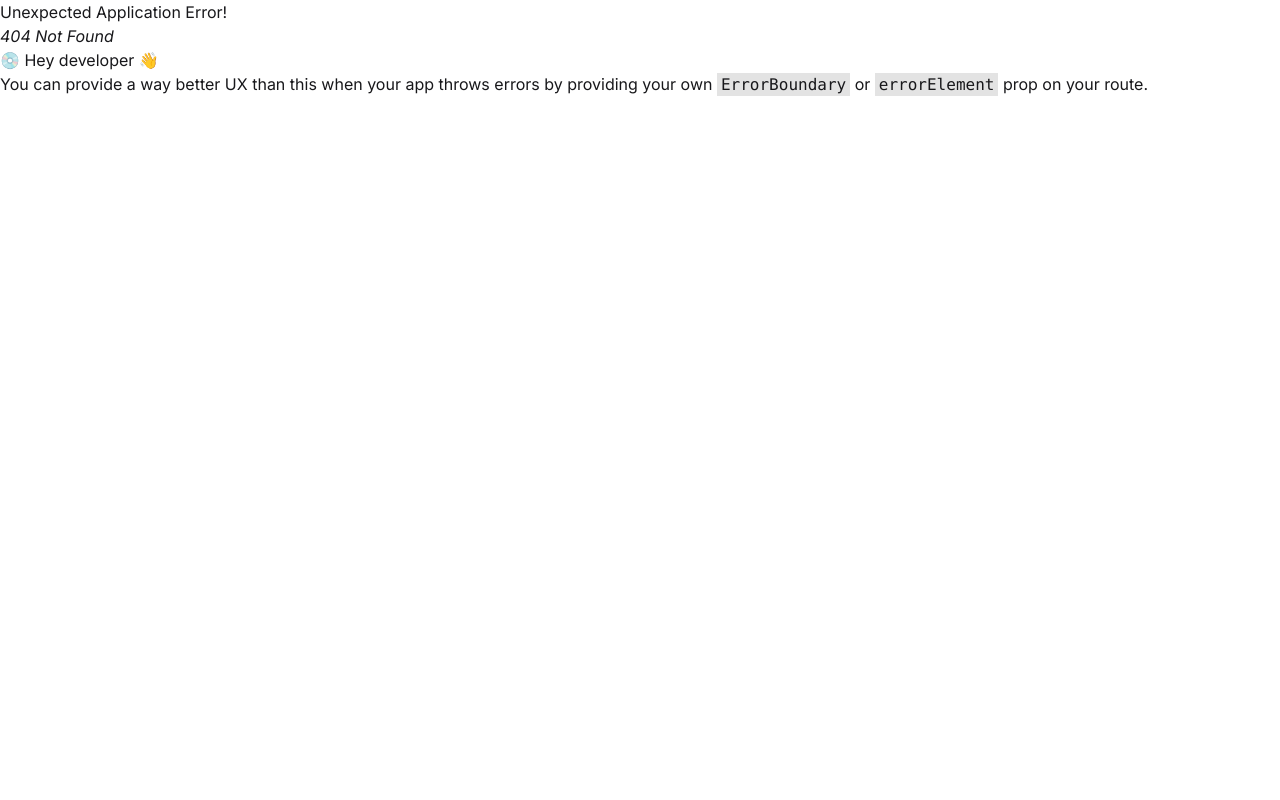
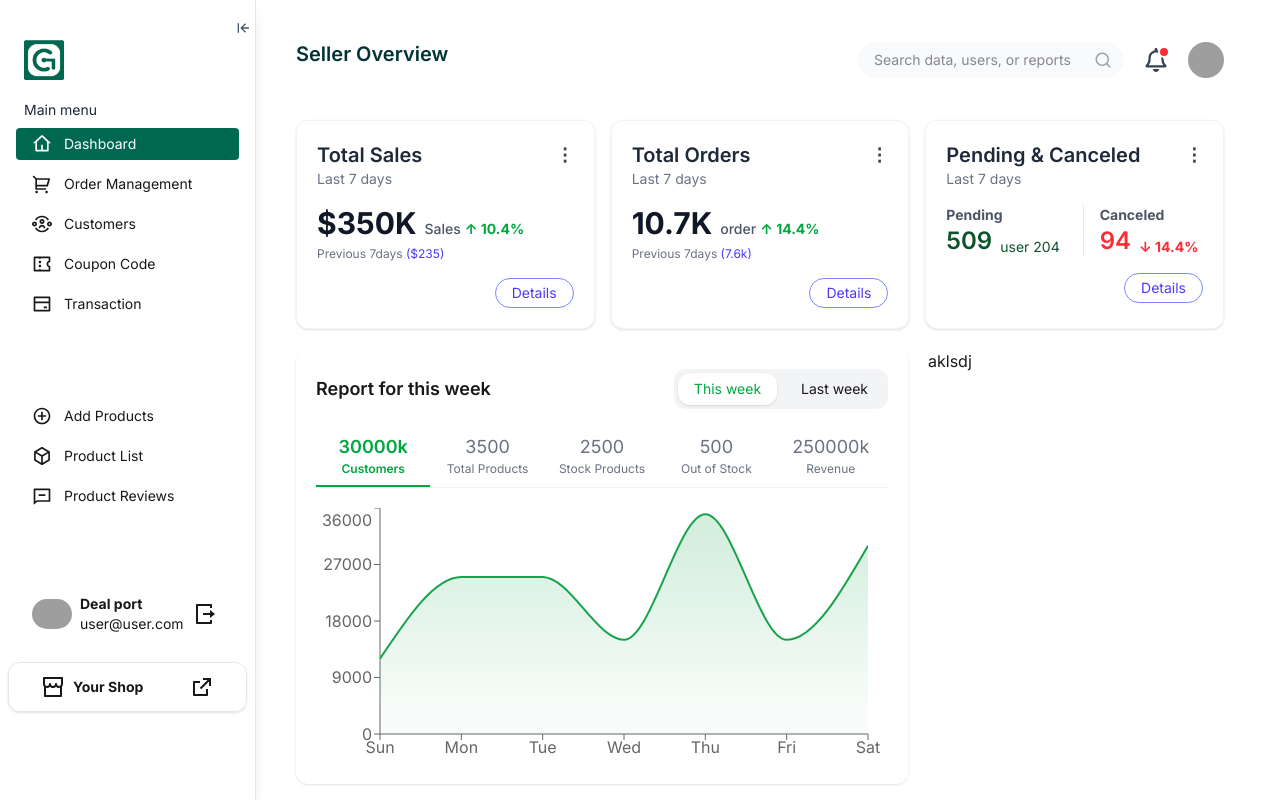
Before and after one commit to hasiburrahmanakash79/Gen-Gadget-Dashboard, a React (Vite) app: page /seller_overview in a window 1280 px wide. Before the commit this address had no page. Built offline with nearby package versions, Linux system fonts and the light colour scheme; grey boxes are pictures that could not be loaded.

Commit message:
feat: implement Seller Dashboard with overview and reporting features

```diff
--- a/src/Layouts/Dashboard.jsx
+++ b/src/Layouts/Dashboard.jsx
@@ -23,7 +23,6 @@ import Swal from "sweetalert2";
 const Dashboard = () => {
   const [open, setOpen] = useState(true);
   const isAdmin = false;
-  // const isStudent = true;
   const location = useLocation();
   const handleLogout = () => {
     Swal.fire({
@@ -69,7 +68,7 @@ const Dashboard = () => {
   const Menus = [
     {
       title: "Dashboard",
-      path: "/admin_overview",
+      path: "/seller_overview",
       icon: iconMappings.RoleHome,
       role: "seller",
     },
@@ -205,7 +204,9 @@ const Dashboard = () => {
               }`}
             >
               <li className="flex items-center gap-x-3 text-md ">
-                <IconContext.Provider value={{ className: "react-icon text-xl" }}>
+                <IconContext.Provider
+                  value={{ className: "react-icon text-xl" }}
+                >
                   <Menu.icon />
                 </IconContext.Provider>
                 <span
@@ -245,7 +246,7 @@ const Dashboard = () => {
           <div>
             <Link
               to="/profile"
-              className={`flex items-center gap-x-2 w-full -ml-4 p-2 pl-6 cursor-pointer text-sm items-center w-full ${
+              className={`flex items-center gap-x-2 w-full -ml-4 p-2 pl-6 cursor-pointer text-sm ${
                 location.pathname === "/profile"
               }`}
             >
@@ -267,7 +268,9 @@ const Dashboard = () => {
             </Link>
             <Link
               to="/profile"
-              className={`flex items-center justify-between gap-x-2 w-full -ml-4 mt-5 ${open && "shadow rounded-xl border border-gray-200"}  py-3 px-8 cursor-pointer text-sm items-center w-full ${
+              className={`flex items-center justify-between gap-x-2 w-full -ml-4 mt-5 ${
+                open && "shadow rounded-xl border border-gray-200"
+              }  py-3 px-8 cursor-pointer text-sm items-center w-full ${
                 location.pathname === "/profile"
               }`}
             >
--- /dev/null
+++ b/src/Pages/Dashboards/SellerDashboard/SellerOverview.jsx
@@ -0,0 +1,24 @@
+import SectionTitle from "../../../components/SectionTitle/SectionTitle";
+import DashboardCard from "../../../components/SellerDashboardWidgets/DashboardCard/DashboardCard";
+import WeeklyReportChart from "../../../components/SellerDashboardWidgets/WeeklyReportChart/WeeklyReportChart";
+
+
+const SellerOverview = () => {
+    return (
+        <div className="p-10">
+            <SectionTitle title="Seller Overview" />
+            <DashboardCard/>
+            <div className="grid grid-cols-3 gap-5 mt-5">
+                <div className="col-span-2">
+                    <WeeklyReportChart/>
+                </div>
+                <div>
+                    aklsdj
+                </div>
+            </div>
+
+        </div>
+    );
+};
+
+export default SellerOverview;
--- a/src/Routers/Router.jsx
+++ b/src/Routers/Router.jsx
@@ -18,14 +18,15 @@ import AllTeam from "../components/AdminDashboardWidgets/ManageStudent/AllTeam";
 import AllAtRiskStudents from "../components/AdminDashboardWidgets/AllAtRiskStudents";
 import ExamPerformance from "../components/StudentDashboardWidgets/ProgressAndGoal/ExamPerformance";
 import UserQualification from "../Pages/Qualification/UserQualification";
+import SellerOverview from "../Pages/Dashboards/SellerDashboard/SellerOverview";
 const router = createBrowserRouter([
   {
     path: "/",
     element: <Dashboard />,
     children: [
       {
-        path: "/admin_home",
-        element: <AdminHome />,
+        path: "/seller_overview",
+        element: <SellerOverview />,
       },
       {
         path: "/student",
--- a/src/components/AdminDashboardWidgets/ManageTeacher/AllTeacher.jsx
+++ b/src/components/AdminDashboardWidgets/ManageTeacher/AllTeacher.jsx
@@ -56,15 +56,15 @@ const AllTeacher = () => {
     },
   ];
 
-  const [searchTerm, setSearchTerm] = useState("");
+  const [chTerm, setchTerm] = useState("");
 
-  const handleSearch = (e) => {
-    setSearchTerm(e.target.value);
+  const handlech = (e) => {
+    setchTerm(e.target.value);
   };
 
   const filteredTeacher = allTeacher
     .filter((teacher) =>
-      teacher.name.toLowerCase().includes(searchTerm.toLowerCase())
+      teacher.name.toLowerCase().includes(chTerm.toLowerCase())
     )
     .slice(0, 4); // Limit to 4 items
 
@@ -79,10 +79,10 @@ const AllTeacher = () => {
         </div>
         <input
           type="text"
-          placeholder="Search by name"
+          placeholder="ch by name"
           className="border border-gray-300 rounded px-2 py-1 text-sm my-3 md:my-0"
-          value={searchTerm}
-          onChange={handleSearch}
+          value={chTerm}
+          onChange={handlech}
         />
       </div>
       <div className="overflow-x-auto">
--- a/src/components/SectionTitle/SectionTitle.jsx
+++ b/src/components/SectionTitle/SectionTitle.jsx
@@ -1,15 +1,39 @@
 import { FaRegBell } from "react-icons/fa";
+import { RiSearchLine } from "react-icons/ri";
 
 const SectionTitle = ({ title, subTitle }) => {
   return (
-    <div className="flex items-center justify-between my-7">
+    <div className="flex items-center justify-between mb-10">
       <div>
-        <h1 className="md:text-3xl text-xl font-semibold mb-3">{title}</h1>
-        <p className="text-gray-500 hidden md:block">{subTitle}</p>
+        <h1 className="text-xl font-semibold mb-3 text-[#023337]">{title}</h1>
+        <p className="text-gray-500 hidden">{subTitle}</p>
       </div>
-      <button className="h-12 w-12 rounded-full border border-blue-500 hover:text-white text-blue-500 hover:bg-blue-500 flex items-center justify-center p-3 duration-300">
-        <FaRegBell className="text-2xl " />
-      </button>
+      <div className="flex items-center gap-5">
+        {/* 🔍 Search Input with Right-side Icon */}
+        <div className="relative">
+          <input
+            type="text"
+            placeholder="Search data, users, or reports"
+            className="pl-4 pr-10 py-2 bg-gray-50 rounded-full text-sm focus:outline-none focus:ring-2 focus:ring-blue-500"
+          />
+          <span className="absolute inset-y-0 right-3 flex items-center text-gray-400">
+            <RiSearchLine className="text-lg" />
+          </span>
+        </div>
+
+        {/* 🔔 Bell with Red Dot */}
+        <button className="relative">
+          <FaRegBell className="text-2xl text-gray-700" />
+          <span className="absolute top-0 right-0 block h-2 w-2 rounded-full bg-red-500 ring-2 ring-white"></span>
+        </button>
+
+        {/* 👤 Rounded User Image */}
+        <img
+          src="https://randomuser.me/api/portraits/men/55.jpg"
+          alt="User"
+          className="w-9 h-9 rounded-full object-cover"
+        />
+      </div>
     </div>
   );
 };
--- /dev/null
+++ b/src/components/SellerDashboardWidgets/DashboardCard/DashboardCard.jsx
@@ -0,0 +1,66 @@
+import StatCard from "../components/StartCard";
+
+const DashboardCard = () => {
+  return (
+    <div className="grid grid-cols-3 gap-4">
+      {/* Total Sales Card */}
+      <StatCard
+        title="Total Sales"
+        subtitle="Last 7 days"
+        mainValue="$350K"
+        mainLabel="Sales"
+        mainChange="↑ 10.4%"
+        mainChangeColor="text-green-600"
+        prevLabel="Previous 7days"
+        prevValue="($235)"
+        prevColor="text-indigo-600"
+        detailsLink="Details"
+      />
+
+      {/* Total Orders Card */}
+      <StatCard
+        title="Total Orders"
+        subtitle="Last 7 days"
+        mainValue="10.7K"
+        mainLabel="order"
+        mainChange="↑ 14.4%"
+        mainChangeColor="text-green-600"
+        prevLabel="Previous 7days"
+        prevValue="(7.6k)"
+        prevColor="text-indigo-600"
+        detailsLink="Details"
+      />
+
+      {/* Pending & Canceled Card */}
+      <StatCard
+        title="Pending & Canceled"
+        subtitle="Last 7 days"
+        mainValue={
+          <div className="grid grid-cols-2 gap-4">
+            <div>
+              <p className="text-sm text-gray-600">Pending</p>
+              <div className="flex items-end gap-2 text-green-900">
+                <p className=" font-semibold text-2xl">
+                  509
+                </p>
+                <p className="text-sm font-normal">user 204</p>
+              </div>
+            </div>
+            <div className="border-l border-gray-200 pl-4">
+              <p className="text-sm text-gray-600">Canceled</p>
+              <div className="flex items-end gap-2 text-red-500">
+                <p className=" font-semibold text-2xl">
+                  94
+                </p>
+                <span className="text-sm">↓ 14.4%</span>
+              </div>
+            </div>
+          </div>
+        }
+        detailsLink="Details"
+      />
+    </div>
+  );
+};
+
+export default DashboardCard;
--- /dev/null
+++ b/src/components/SellerDashboardWidgets/WeeklyReportChart/WeeklyReportChart.jsx
@@ -0,0 +1,127 @@
+import { useState } from "react";
+import {
+  AreaChart,
+  Area,
+  XAxis,
+  YAxis,
+  Tooltip,
+  ResponsiveContainer,
+} from "recharts";
+
+const tabs = [
+  { label: "Customers", key: "customers" },
+  { label: "Total Products", key: "totalProducts" },
+  { label: "Stock Products", key: "stockProducts" },
+  { label: "Out of Stock", key: "outOfStock" },
+  { label: "Revenue", key: "revenue" },
+];
+
+const thisWeekData = {
+  customers: [12000, 25000, 25000, 15000, 35000, 15000, 30000],
+  totalProducts: [3000, 3100, 3000, 2900, 2950, 3100, 3500],
+  stockProducts: [2000, 2200, 2300, 2100, 2400, 2300, 2500],
+  outOfStock: [400, 500, 450, 550, 600, 480, 500],
+  revenue: [100000, 150000, 120000, 110000, 170000, 130000, 250000],
+};
+
+const lastWeekData = {
+  customers: [10000, 20000, 18000, 14000, 32000, 12000, 25000],
+  totalProducts: [2900, 3000, 2950, 2850, 2800, 2950, 3200],
+  stockProducts: [1900, 2000, 2050, 2000, 2150, 2200, 2400],
+  outOfStock: [450, 480, 420, 500, 550, 470, 490],
+  revenue: [95000, 140000, 110000, 100000, 150000, 120000, 230000],
+};
+
+const days = ["Sun", "Mon", "Tue", "Wed", "Thu", "Fri", "Sat"];
+
+const WeeklyReportChart = () => {
+  const [selectedTab, setSelectedTab] = useState("customers");
+  const [week, setWeek] = useState("this");
+
+  const getChartData = () => {
+    const data = week === "this" ? thisWeekData : lastWeekData;
+    return data[selectedTab].map((value, index) => ({
+      name: days[index],
+      value,
+    }));
+  };
+
+  const data = getChartData();
+
+  return (
+    <div className="bg-white p-5 rounded-xl shadow-sm">
+      <div className="flex items-center justify-between mb-4">
+        <h2 className="text-lg font-semibold">Report for this week</h2>
+        <div className="flex gap-2 bg-gray-100 rounded-xl text-sm p-1">
+          <button
+            onClick={() => setWeek("this")}
+            className={`px-4 py-1.5 rounded-xl ${
+              week === "this" ? "bg-white text-green-600 shadow" : ""
+            }`}
+          >
+            This week
+          </button>
+          <button
+            onClick={() => setWeek("last")}
+            className={`px-4 py-1.5 rounded-xl ${
+              week === "last" ? "bg-white text-green-600 shadow" : ""
+            }`}
+          >
+            Last week
+          </button>
+        </div>
+      </div>
+
+      <div className="grid grid-cols-5 text-center border-b border-gray-100 mb-5">
+        {tabs.map((tab) => (
+          <div
+            key={tab.key}
+            onClick={() => setSelectedTab(tab.key)}
+            className={`cursor-pointer py-2 ${
+              selectedTab === tab.key
+                ? "border-b-2 border-green-600 text-green-600 font-semibold"
+                : "text-gray-500"
+            }`}
+          >
+            <div className="text-lg">
+              {week === "this"
+                ? thisWeekData[tab.key].slice(-1)[0]
+                : lastWeekData[tab.key].slice(-1)[0]}
+              {tab.key === "revenue" ? "k" : tab.key === "customers" ? "k" : ""}
+            </div>
+            <div className="text-xs">{tab.label}</div>
+          </div>
+        ))}
+      </div>
+
+      <div className="h-64 -ml-4">
+        <ResponsiveContainer width="100%" height="100%">
+          <AreaChart data={data} margin={{ left: 20, right: 20 }}>
+            <defs>
+              <linearGradient id="colorValue" x1="0" y1="0" x2="0" y2="1">
+                <stop offset="10%" stopColor="#16a34a" stopOpacity={0.3} />
+                <stop offset="90%" stopColor="#16a34a" stopOpacity={0.05} />
+              </linearGradient>
+            </defs>
+            <XAxis dataKey="name" />
+            <YAxis />
+            <Tooltip
+              contentStyle={{ fontSize: "12px" }}
+              labelStyle={{ fontWeight: "bold" }}
+            />
+            <Area
+              type="monotone"
+              dataKey="value"
+              stroke="#16a34a"
+              fill="url(#colorValue)"
+              strokeWidth={2}
+              activeDot={{ r: 6 }}
+            />
+          </AreaChart>
+        </ResponsiveContainer>
+      </div>
+    </div>
+  );
+};
+
+export default WeeklyReportChart;
--- /dev/null
+++ b/src/components/SellerDashboardWidgets/components/StartCard.jsx
@@ -0,0 +1,42 @@
+const StatCard = ({ title, subtitle, mainValue, mainLabel, mainChange, mainChangeColor, prevLabel, prevValue, prevColor, detailsLink, extraContent }) => {
+  return (
+    <div className="bg-white shadow-sm border border-gray-100 rounded-xl p-5 w-full ">
+      <div className="flex justify-between items-start">
+        <div>
+          <h2 className="text-xl font-semibold text-gray-800">{title}</h2>
+          <p className="text-sm text-gray-500">{subtitle}</p>
+        </div>
+        <button className="text-gray-700">
+          <span className="text-lg font-semibold">⋮</span>
+        </button>
+      </div>
+
+      <div className="mt-4">
+        <div className="text-2xl font-bold text-gray-900 ">
+          <span className="text-3xl font-bold">
+            {mainValue}
+          </span>
+          {mainLabel && <span className="text-sm ms-2 font-medium text-gray-600">{mainLabel}</span>}
+          {mainChange && (
+            <span className={`text-sm ml-1 ${mainChangeColor}`}>{mainChange}</span>
+          )}
+        </div>
+        {extraContent && <div className="mt-2">{extraContent}</div>}
+        <p className="text-xs text-gray-500 mt-1">
+          {prevLabel}{" "}
+          <span className={prevColor}>
+            {prevValue}
+          </span>
+        </p>
+      </div>
+
+      <div className="mt-4 flex justify-end items-center">
+        <button className="border border-indigo-400 text-indigo-600 px-4 py-1 text-sm rounded-full hover:bg-indigo-50 transition">
+          {detailsLink}
+        </button>
+      </div>
+    </div>
+  );
+};
+
+export default StatCard;
```
